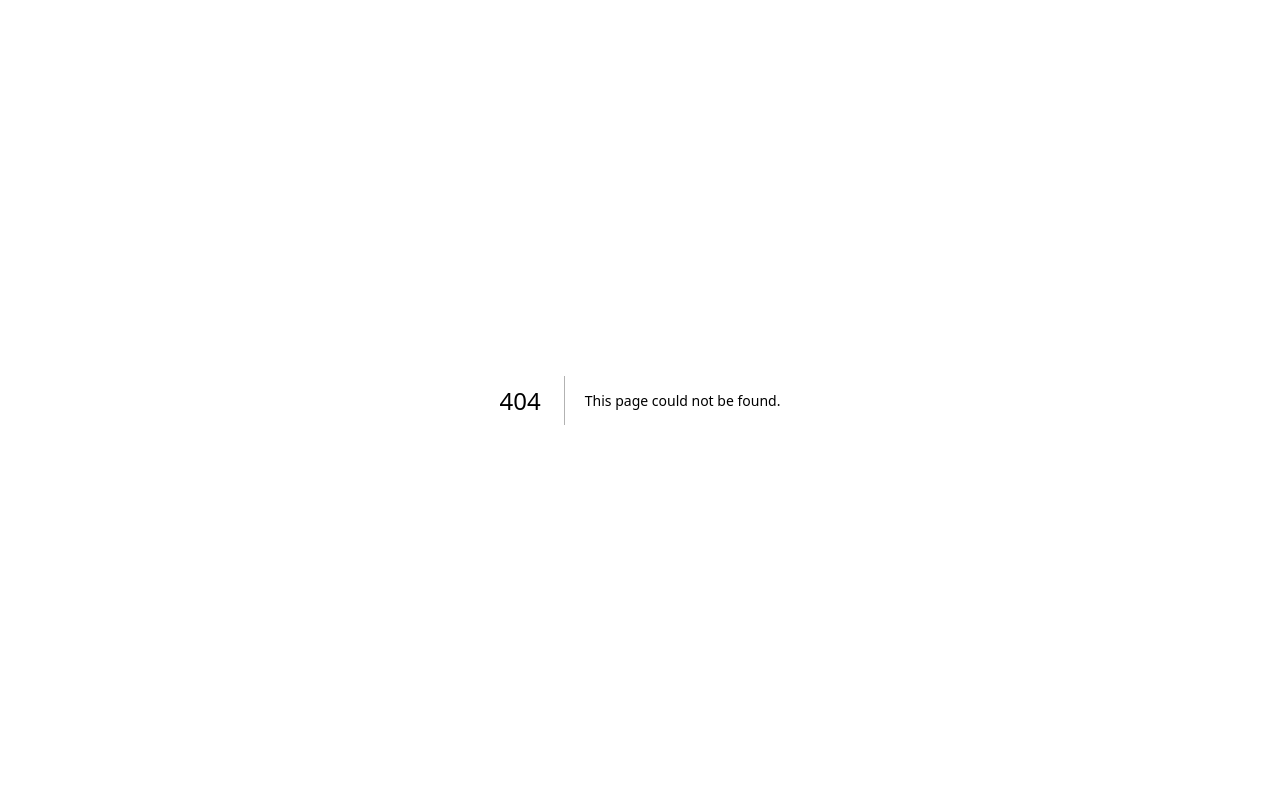
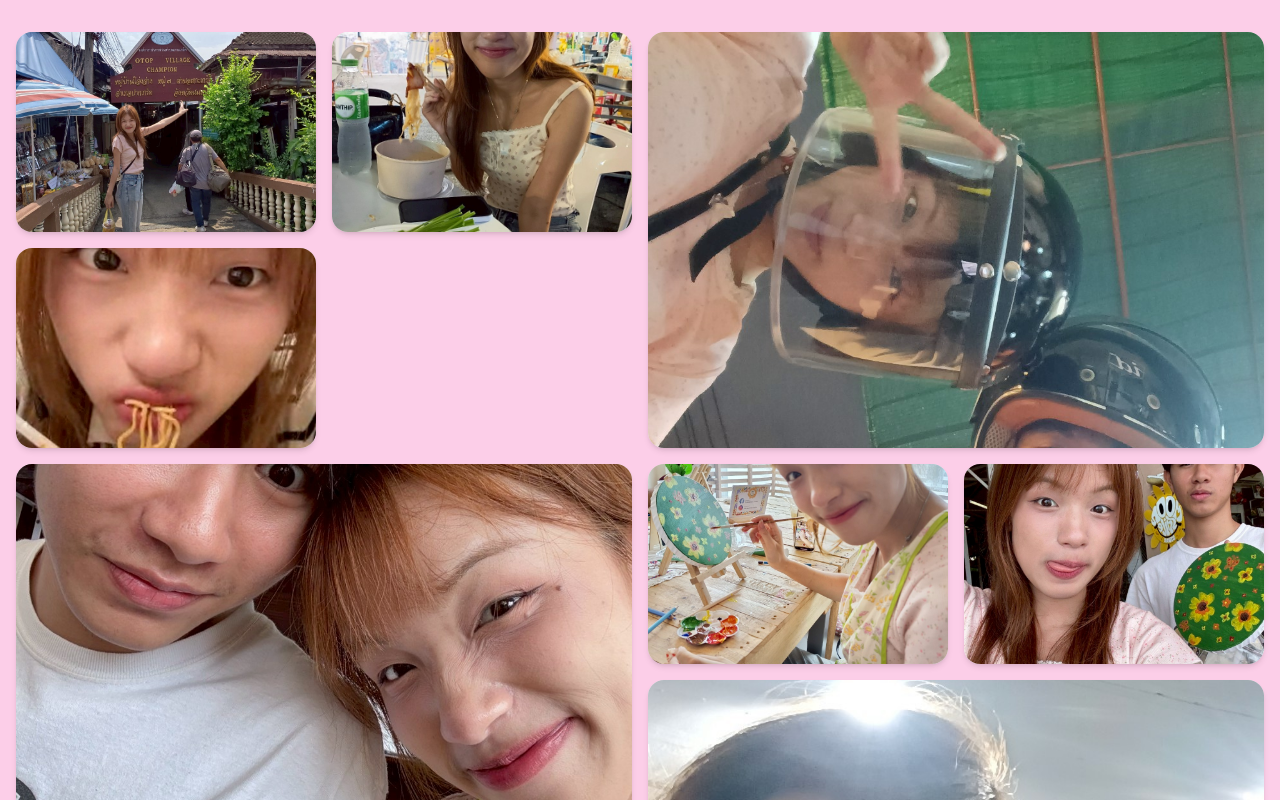
Before and after one commit to Monparty/kwankwan, a Next.js app: page /gallery in a window 1280 px wide. Before the commit this address had no page. Shown: the top 800 px of the page. Built offline with nearby package versions, Linux system fonts and the light colour scheme.

Commit message:
add: add gallery page

```diff
--- /dev/null
+++ b/src/app/gallery/page.js
@@ -0,0 +1,39 @@
+import Image from "next/image";
+
+export default function Page() {
+    const images = [
+        "/images/m1.jpg",
+        "/images/m2.jpg",
+        "/images/m3.jpg",
+        "/images/m4.jpg",
+        "/images/m5.jpg",
+        "/images/m6.jpg",
+        "/images/m7.jpg",
+        "/images/m8.jpg",
+        "/images/m9.jpg",
+    ].sort(() => Math.random() - 0.5); // 🔹 สุ่มลำดับรูปภาพ
+
+    return (
+        <div className="container mx-auto px-4 py-8">
+            <div className="grid grid-cols-1 sm:grid-cols-2 md:grid-cols-3 lg:grid-cols-4 gap-4 auto-rows-[200px]">
+                {images.map((src, i) => {
+                    const isLarge = Math.random() > 0.6; // 🔹 สุ่มขนาด (ประมาณ 40% เป็นรูปใหญ่)
+                    const span = isLarge ? "sm:col-span-2 sm:row-span-2" : "";
+                    return (
+                        <div
+                            key={i}
+                            className={`relative overflow-hidden rounded-2xl bg-gray-100 shadow-md ${span}`}
+                        >
+                            <Image
+                                src={src}
+                                alt={`Gallery ${i}`}
+                                fill
+                                className="object-cover hover:scale-105 transition-transform duration-300"
+                            />
+                        </div>
+                    );
+                })}
+            </div>
+        </div>
+    );
+}
--- a/src/app/page.js
+++ b/src/app/page.js
@@ -809,48 +809,48 @@ export default function Home() {
                     className="w-full h-dvh flex items-center justify-end pr-10 lg:pr-20 overflow-hidden"
                     id="img-wrap1"
                 >
-                    <div className="overflow-wrap" id="overflow-wrap1">
-                        <Image src={m13} className="rounded-xl border-4 border-pink-50" />
+                    <div className="overflow-wrap border-4 border-pink-50 rounded-xl" id="overflow-wrap1">
+                        <img src={'/images/m13.jpg'} className="object-cover! h-full" />
                     </div>
                 </div>
                 <div
                     className="w-full h-dvh flex items-center justify-start pl-10 lg:pl-20 overflow-hidden"
                     id="img-wrap2"
                 >
-                    <div className="overflow-wrap" id="overflow-wrap2">
-                        <Image src={m14} className="rounded-xl border-4 border-pink-50" />
+                    <div className="overflow-wrap rounded-xl border-4 border-pink-50" id="overflow-wrap2">
+                        <img src={'/images/m14.jpg'} className="object-cover! h-full" />
                     </div>
                 </div>
                 <div
                     className="w-full h-dvh flex items-center justify-end pr-10 lg:pr-20 overflow-hidden"
                     id="img-wrap3"
                 >
-                    <div className="overflow-wrap" id="overflow-wrap3">
-                        <Image src={m19} className="rounded-xl border-4 border-pink-50" />
+                    <div className="overflow-wrap rounded-xl border-4 border-pink-50" id="overflow-wrap3">
+                        <img src={'/images/m19.jpg'} className="object-cover! h-full" />
                     </div>
                 </div>
                 <div
                     className="w-full h-dvh flex items-center justify-start pl-10 lg:pl-20 overflow-hidden"
                     id="img-wrap4"
                 >
-                    <div className="overflow-wrap" id="overflow-wrap4">
-                        <Image src={m28} className="rounded-xl border-4 border-pink-50" />
+                    <div className="overflow-wrap rounded-xl border-4 border-pink-50" id="overflow-wrap4">
+                        <img src={'/images/m28.jpg'} className="object-cover! h-full" />
                     </div>
                 </div>
                 <div
                     className="w-full h-dvh flex items-center justify-end pr-10 lg:pr-20 overflow-hidden"
                     id="img-wrap5"
                 >
-                    <div className="overflow-wrap" id="overflow-wrap5">
-                        <Image src={m29} className="rounded-xl border-4 border-pink-50" />
+                    <div className="overflow-wrap rounded-xl border-4 border-pink-50" id="overflow-wrap5">
+                        <img src={'/images/m29.jpg'} className="object-cover! h-full" />
                     </div>
                 </div>
                 <div
                     className="w-full h-dvh flex items-center justify-start pl-10 lg:pl-20 overflow-hidden"
                     id="img-wrap6"
                 >
-                    <div className="overflow-wrap" id="overflow-wrap6">
-                        <Image src={m49} className="rounded-xl border-4 border-pink-50" />
+                    <div className="overflow-wrap rounded-xl border-4 border-pink-50" id="overflow-wrap6">
+                        <img src={'/images/m49.jpg'} className="object-cover! h-full" />
                     </div>
                 </div>
             </section>
```
